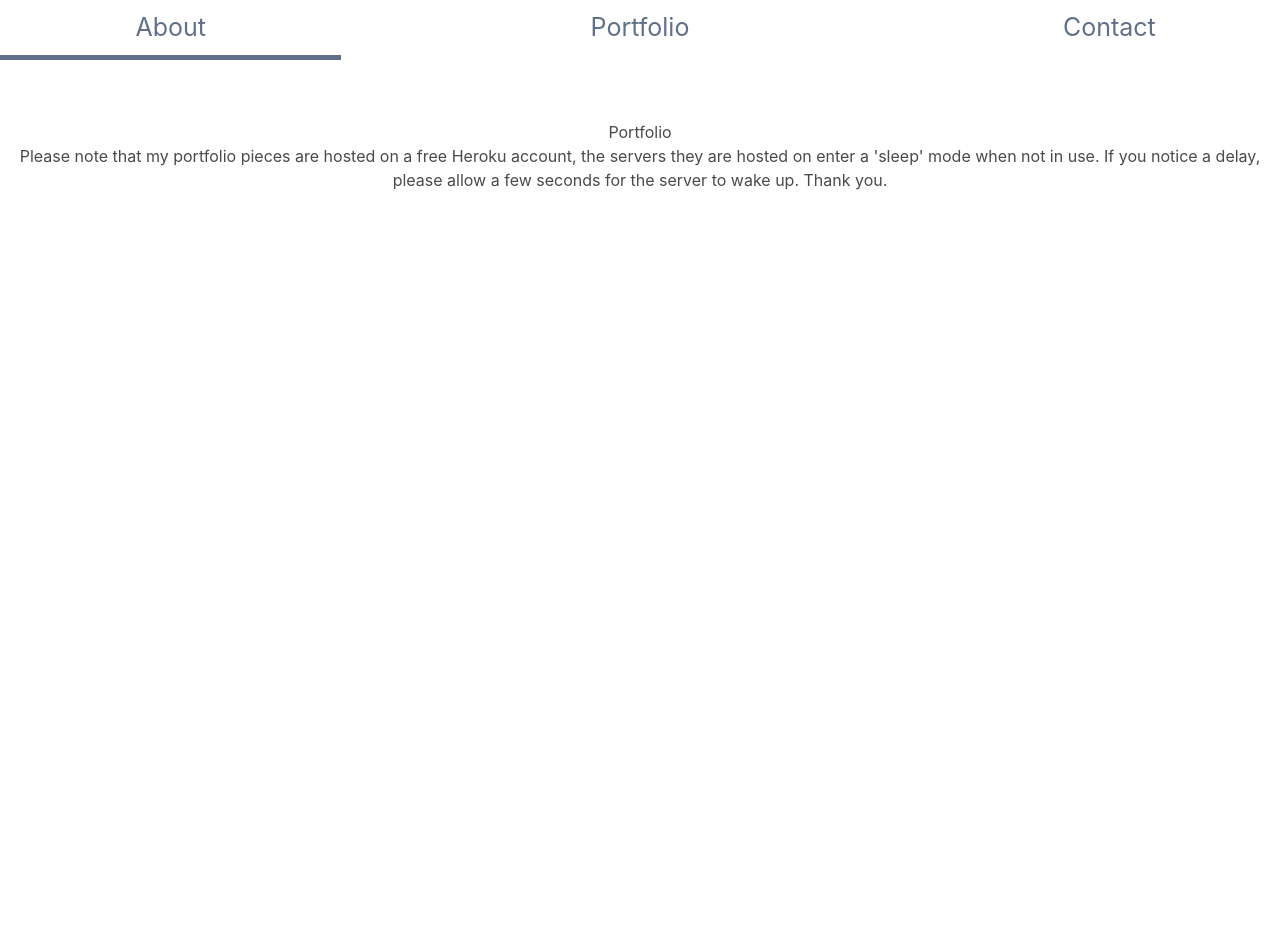
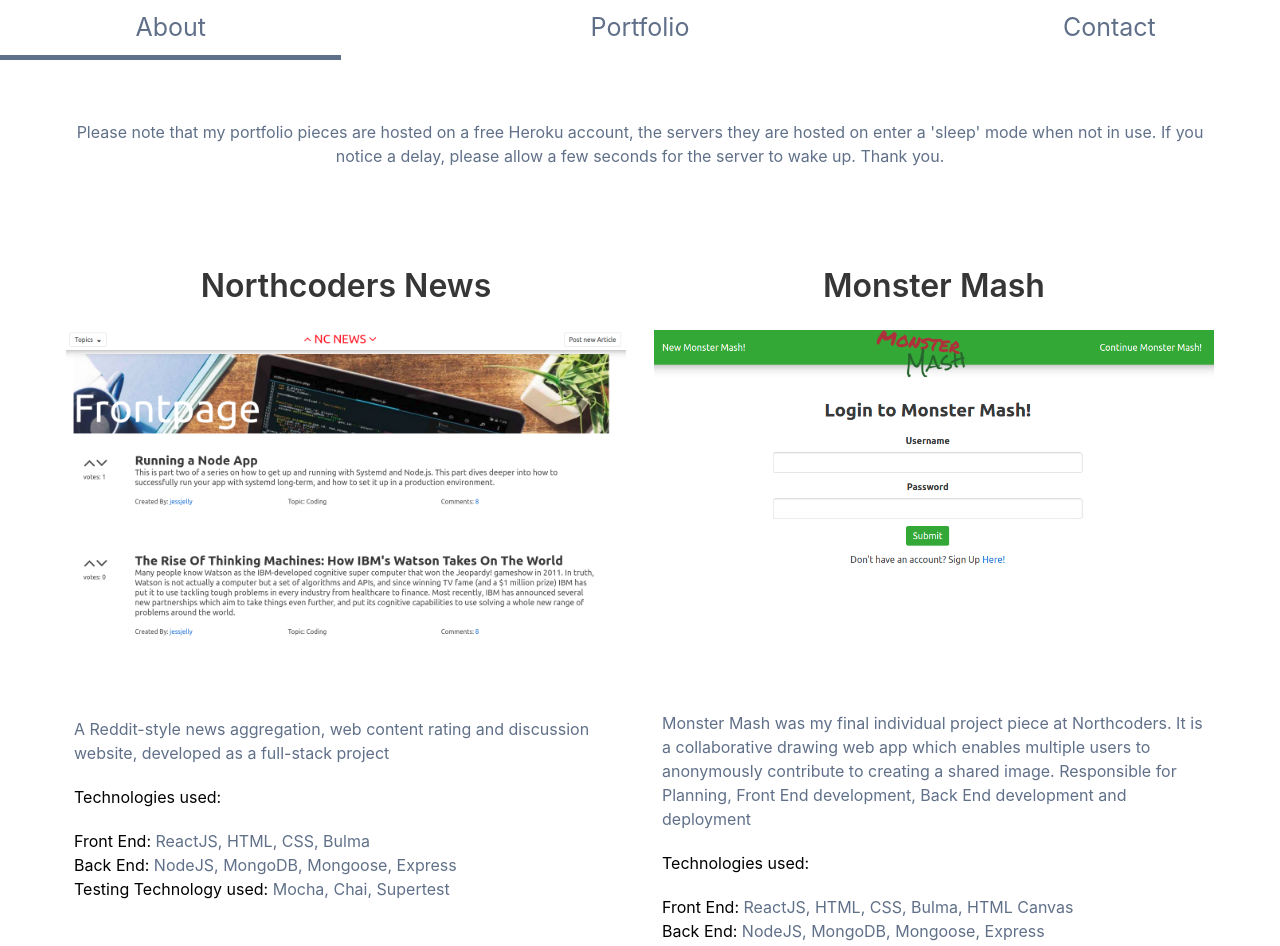
Before and after one commit to ChrstnDmbchr/Portfolio, a React (Create React App) app: page /previouswork in a window 1280 px wide. Shown: the top 946 px of the page. Before the commit the page ends 800 px from the top, so only its background shows below. Built offline with nearby package versions, Linux system fonts and the light colour scheme.

Commit message:
portfolio page completed

```diff
--- a/src/components/Portfolio.js
+++ b/src/components/Portfolio.js
@@ -1,11 +1,39 @@
 import React, { Component } from 'react';
+import '../styling/Portfolio.css';
 
 class Portfolio extends Component {
   render() {
     return (
-      <div className="portfolio animated fadeIn">
-        <h1>Portfolio</h1>
-        <p>Please note that my portfolio pieces are hosted on a free Heroku account, the servers they are hosted on enter a 'sleep' mode when not in use. If you notice a delay, please allow a few seconds for the server to wake up. Thank you.</p>
+      <div className="portfolio animated fadeIn container">
+        <p className="portfolio-note">Please note that my portfolio pieces are hosted on a free Heroku account, the servers they are hosted on enter a 'sleep' mode when not in use. If you notice a delay, please allow a few seconds for the server to wake up. Thank you.</p>
+        <div className="portfolio-display columns">
+          <div className="portfolio-item column">
+            <h1 className="title">Northcoders News</h1>
+            <a href="https://ncnews-cdambacher.herokuapp.com" target="_blank" rel="noopener noreferrer"><img className="portfolio-image" src={require('../assets/ncnews.png')} alt="northcoders news" /></a>
+            <p>A Reddit-style news aggregation, web content rating and discussion website, developed as a full-stack project</p>
+            <p><span className="portfolio-pronounced">Technologies used:</span></p>
+            <p>
+              <span className="portfolio-pronounced">Front End:</span> ReactJS, HTML, CSS, Bulma
+              <br/>
+              <span className="portfolio-pronounced">Back End:</span> NodeJS, MongoDB, Mongoose, Express
+              <br/>
+              <span className="portfolio-pronounced">Testing Technology used:</span> Mocha, Chai, Supertest
+            </p>
+          </div>
+          <div className="portfolio-item column">
+            <h1 className="title">Monster Mash</h1>
+            <a href="https://monster-mash-app.herokuapp.com" target="_blank" rel="noopener noreferrer"><img className="portfolio-image" src={require('../assets/monstermash.png')} alt="monster mash" /></a>
+            <p>Monster Mash was my final individual project piece at Northcoders. It is a collaborative drawing web app which enables multiple users to anonymously contribute to creating a shared image. Responsible for Planning, Front End development, Back End development and deployment</p>
+            <p><span className="portfolio-pronounced">Technologies used:</span></p>
+            <p>
+              <span className="portfolio-pronounced">Front End:</span> ReactJS, HTML, CSS, Bulma, HTML Canvas
+              <br/>
+              <span className="portfolio-pronounced">Back End:</span> NodeJS, MongoDB, Mongoose, Express
+              <br/>
+              <span className="portfolio-pronounced">Testing Technology used:</span> Mocha, Chai, Supertest
+            </p>
+          </div>
+        </div>
       </div>
     );
   }
--- /dev/null
+++ b/src/styling/Portfolio.css
@@ -0,0 +1,31 @@
+.portfolio-note {
+  color: #607089;
+}
+
+.portfolio-display {
+  padding-top: 100px;
+}
+
+.portfolio-item {
+  padding: 10px;
+  text-align: center;
+}
+
+.portfolio-image {
+  border: 2px solid white;
+  margin-bottom: 50px;
+}
+
+.portfolio-item p {
+  color: #607089;
+  padding: 10px;
+  text-align: left;
+}
+
+.portfolio-image:hover {
+  border: 2px solid #607089;
+}
+
+.portfolio-pronounced {
+  color: black;
+}
```
Also changed, not shown: src/assets/monstermash.png (added), src/assets/ncnews.png (added).
